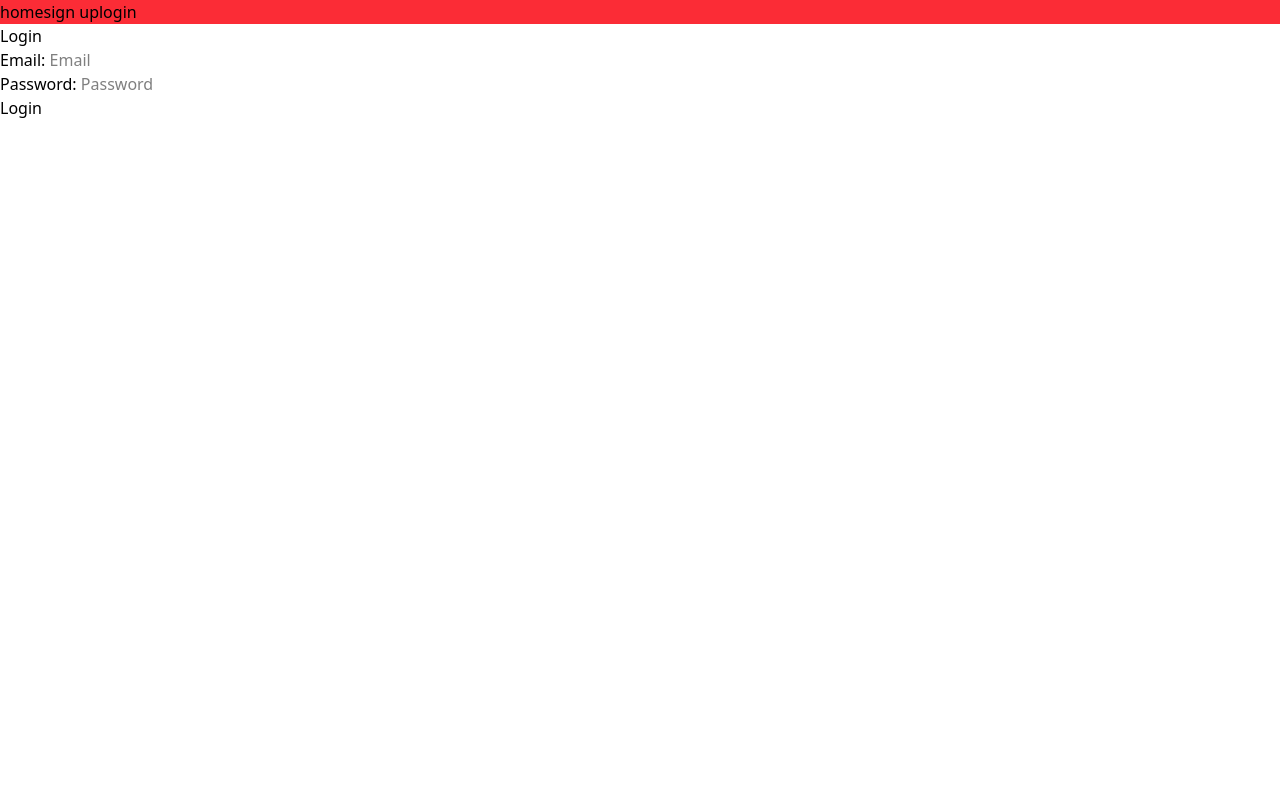
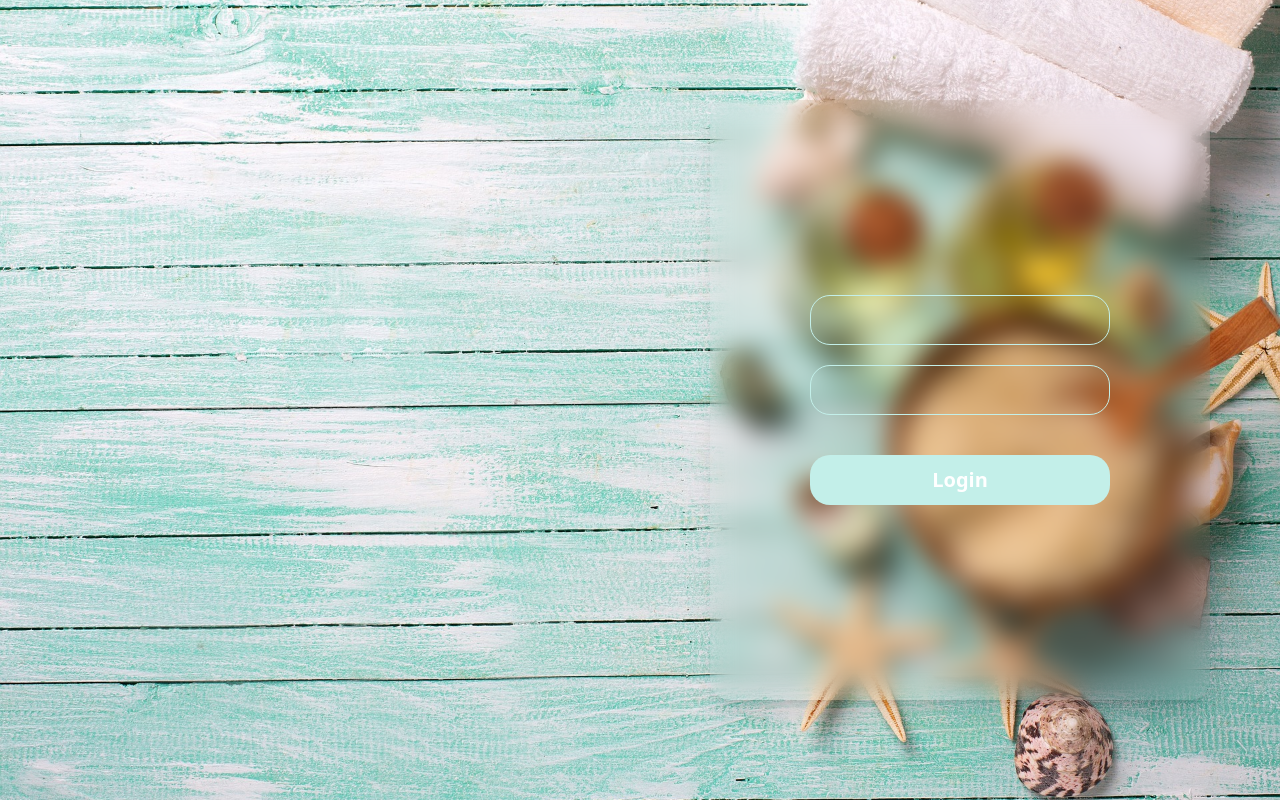
Before and after one commit to nadee94/cbc-frontEnd-project, a React (Vite) app: page /login in a window 1280 px wide. Built offline with nearby package versions, Linux system fonts and the light colour scheme.

Commit message:
Day 11✏️AXIOS

```diff
--- a/package.json
+++ b/package.json
@@ -11,8 +11,10 @@
   },
   "dependencies": {
     "@tailwindcss/vite": "^4.1.6",
+    "axios": "^1.9.0",
     "react": "^19.1.0",
     "react-dom": "^19.1.0",
+    "react-hot-toast": "^2.5.2",
     "react-router-dom": "^7.6.0",
     "tailwindcss": "^4.1.6"
   },
--- a/src/App.jsx
+++ b/src/App.jsx
@@ -7,17 +7,21 @@
 import LoginPage from './pages/login'
 import SignUpPage from './pages/signup'
 import AdminPage from './pages/adminPage'
+import TestPage from './pages/testPage'
+import { Toaster } from 'react-hot-toast'
 
 function App() {
 
   return (
     <BrowserRouter>
          <div>
-          <Header/>
+          <Toaster position='top-right'/>
           <Routes path="/*">
             <Route path="/" element={<HomePage/>}/>
             <Route path="/login" element={<LoginPage/>}/>
             <Route path="/signup" element={<SignUpPage/>}/>
+            <Route path="/testing" element={<TestPage/>}/>
+
            <Route path="/admin/*" element={<AdminPage/>}/>
 
             <Route path='/*' element={<h1>404 Not Found</h1>}/>
--- a/src/pages/login.jsx
+++ b/src/pages/login.jsx
@@ -1,18 +1,71 @@
+import axios from "axios";
+import { useState } from "react";
+import toast from "react-hot-toast";
+
 export default function LoginPage() {
+
+    const[email,setEmail]=useState("")
+    const[password,setPassword]=useState("")
+
+    async function handleLogin(){
+        try{
+            const response=await axios.post("http://localhost:4000/users/login",{
+                    email:email,
+                    password:password
+            })
+
+                toast.success('login successfull')
+                console.log("Login successful:", response.data); // should show token
+
+
+        }catch(e){
+            toast.error(e.response.data.message)
+        }
+    }
+
+
     return (
-        <div>
-            <h2>Login</h2>
-            <form>
-                <div>
-                    <label>Email: </label>
-                    <input type="email" placeholder="Email" />
+        <div className="w-full h-screen bg-[url('/login.jpg')] bg-center bg-cover flex  justify-evenly items-center">
+
+            <div className="w-[50%]  h-full">
+
+
+            </div>
+
+            <div className="w-[50%] h-full flex justify-center items-center">
+                <div className="w-[500px] h-[600px] backdrop-blur-md rounded-[20px] shadow-xl flex flex-col justify-center items-center">
+                     <input
+                     onChange={
+                        (e)=>{
+                                    setEmail(e.target.value)
+
+
+                        }}
+                        value={email}
+
+                     className='w-[300px] h-[50px] border  border-[#c3efe9] rounded-[20px] my-[20px]'/>
+
+                    <input
+
+                    onChange={
+                        (e)=>{
+                            setPassword(e.target.value)
+
+                        }
+
+                    }
+
+                    value={password}
+
+
+                    type="password" className='w-[300px] h-[50px] border  border-[#c3efe9] rounded-[20px] mb-[20px]'/>
+
+                    <button onClick={handleLogin} className="w-[300px] h-[50px] cursor-pointer bg-[#c3efe9] rounded-[20px] text-[20px] font-bold text-white my-[20px]">Login</button>
+
                 </div>
-                <div>
-                    <label>Password: </label>
-                    <input type="password" placeholder="Password" />
-                </div>
-                <button type="submit">Login</button>
-            </form>
+            </div>
+
+
         </div>
     );
 }
--- /dev/null
+++ b/src/pages/testPage.jsx
@@ -0,0 +1,39 @@
+import { useState } from "react"
+
+export default function TestPage(){
+
+    const[count,setCount]=useState(0)
+
+
+    return(
+        <div className="w-full h-screen  flex justify-center items-center">
+            <div className="w-[450px] h-[250px] shadow flex justify-center items-center">
+            <button  onClick={()=>{
+                setCount(count-1)
+            }}  className="bg-blue-600 text-white font-bold text-center w-[100px] h-[40px] text-[20px] cursor-pointer">
+                -
+
+            </button>
+
+            <span className="text-[20px] font-bold text-center w-[100px] h-[40px] mx-[10px] flex justify-center items-center">
+
+                {count}
+
+            </span>
+
+             <button  onClick={()=>{
+                setCount(count+1)
+             }} className="bg-blue-600 text-white font-bold text-center w-[100px] h-[40px] text-[20px] cursor-pointer">
+                +
+
+            </button>
+
+            </div>
+
+
+
+        </div>
+
+
+    )
+}
```
Also changed, not shown: public/login.jpg (added), 1 other file (tests, documents, lock files or other folders).
